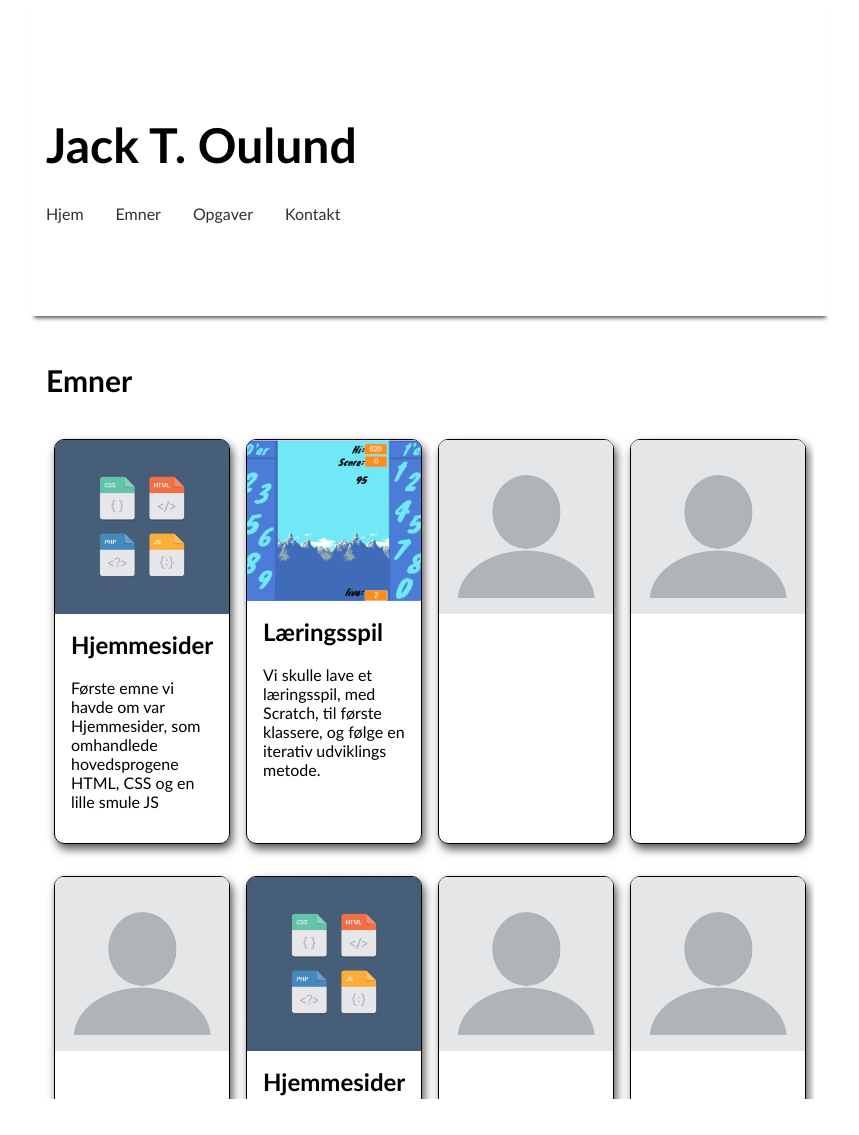
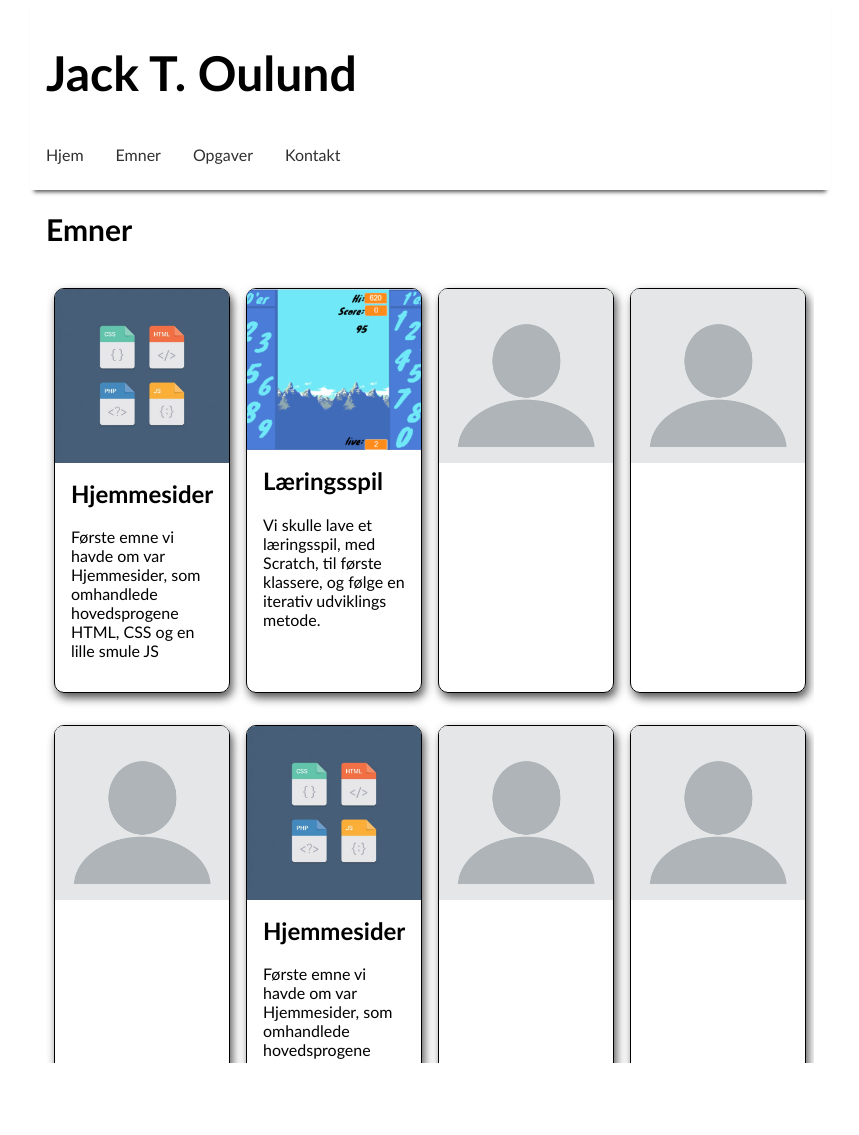
Before and after one commit to TheRealJackiBoi/Portfolio-for-Informatik, a Flask app: page /emner in a window 1280 px wide. Shown: the whole page, without its empty margins (210-1069 px from the left). Run offline with Flask 2, Linux system fonts and the light colour scheme.

Commit message:
fixed css bug

```diff
--- a/myapp/static/css/main.css
+++ b/myapp/static/css/main.css
@@ -4,7 +4,7 @@ body {
     font-family: 'Gill Sans', 'Gill Sans MT', Calibri, 'Trebuchet MS', sans-serif;
     margin: 0;
     padding: 0;
-    display: flex;
+    display: block;
     justify-content: center;
     overflow: hidden;
 }
@@ -19,10 +19,9 @@ h2 {
 }
 
 main {
-    height: 65%;
+    height: 75vh;
     width: 60%;
-    position: absolute;
-    top: 30%;
+    margin: 0 auto;
     overflow: scroll;
     overflow-x: hidden;
     margin-top: 0.65%;
@@ -64,25 +63,24 @@ main .homepic {
 
 header {
     margin: 0 auto;
-    position: fixed;
+    position: relative;
     padding: 1rem;
     width: 60%;
     z-index: 10;
     background-color: white;
-    height: 25%;
     box-shadow: 0 6px 4px -4px #555;
 }
 
 header h1 {
-    margin-top: 100px;
-    margin-bottom: 10px;
+    margin-top: 2.5vh;
+    margin-bottom: 1vh;
     font-size: 48;
 }
 
 
 nav {
-    top: 15px;
-    height: 5rem;
+    position: relative;
+    top: 1vh;
     display: flex;
     flex-wrap: nowrap;
 }
```
